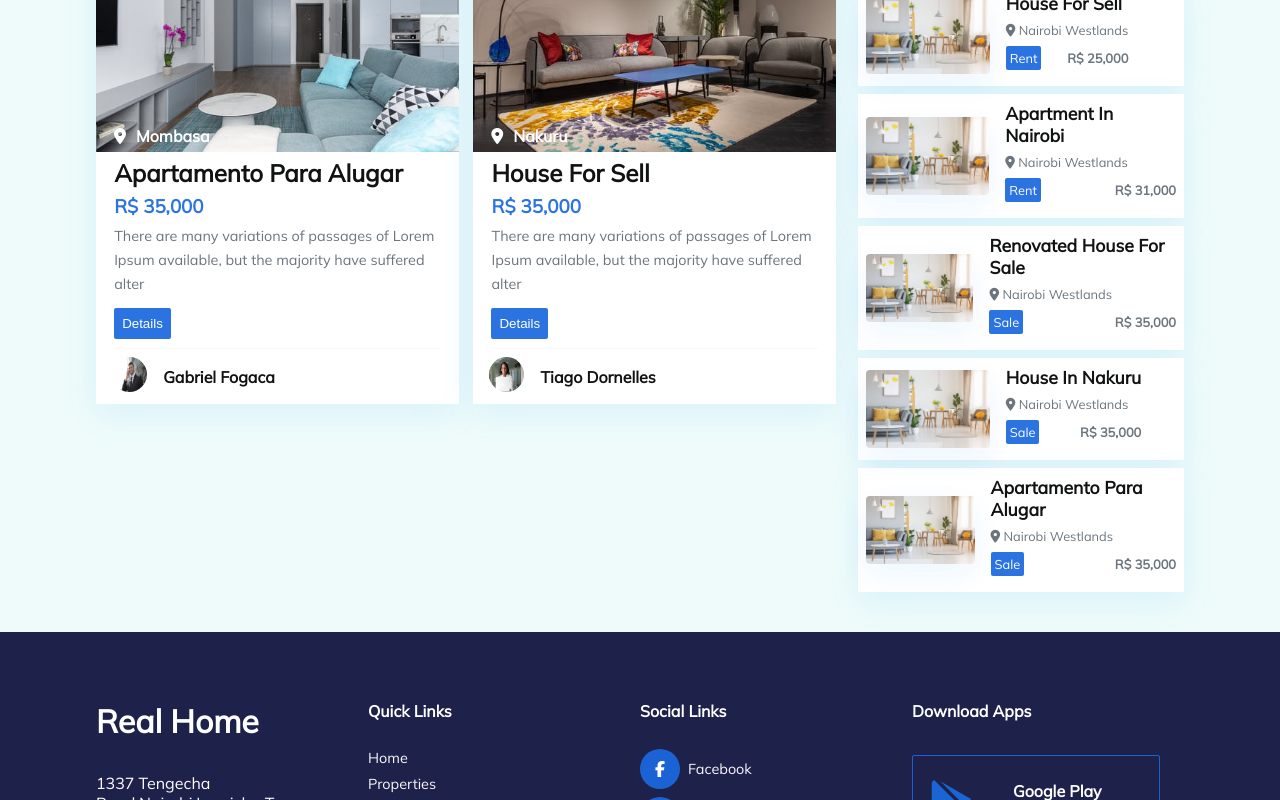
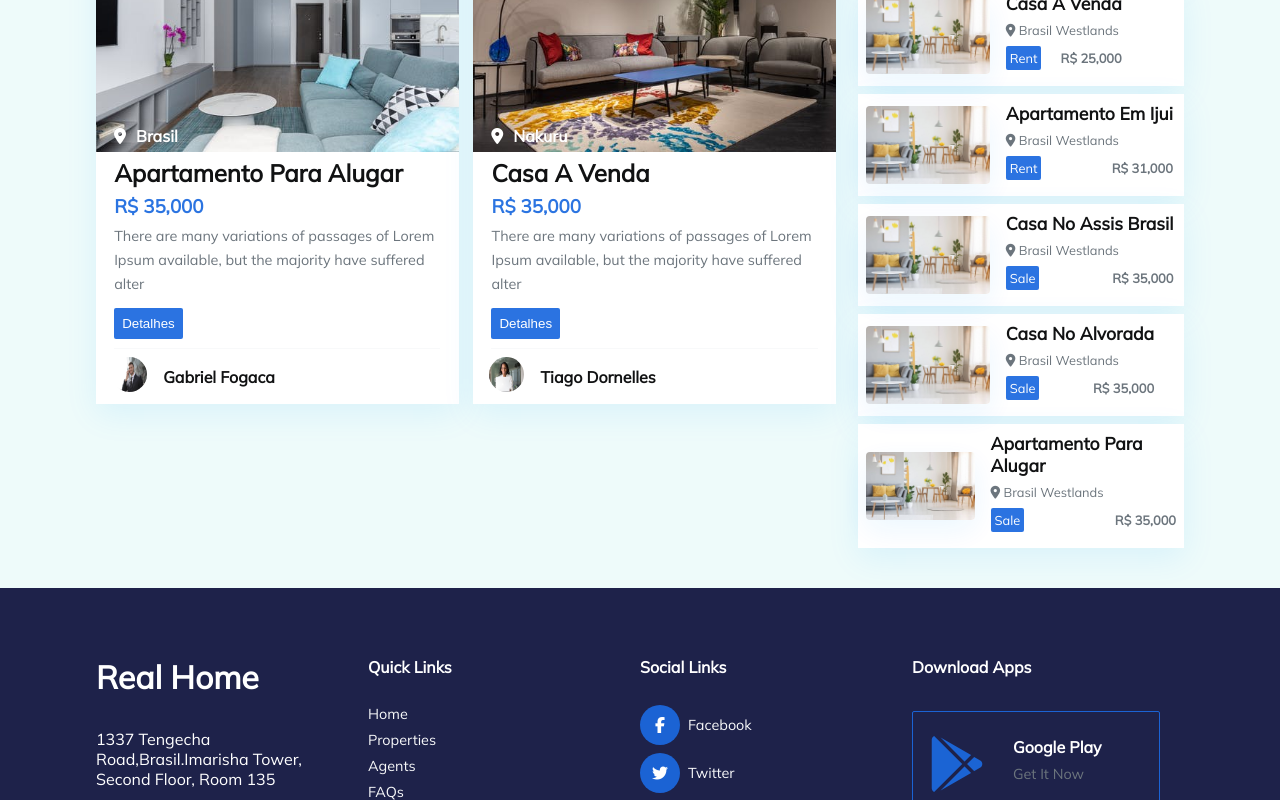
Before and after one commit to TiagoDDornelles/pampimv, a React (Create React App) app: page /agent/1 in a window 1280 px wide. Shown: the part 1120-1920 px from the top of the page. Built offline with nearby package versions, Linux system fonts and the light colour scheme.

Commit message:
detalhes ajustes

```diff
--- a/src/containers/AgentItemContainer.js
+++ b/src/containers/AgentItemContainer.js
@@ -33,7 +33,7 @@ const AgentItemContainer = ({ agent }) => {
             <Agents.Span>Call : </Agents.Span> {agent.phone}
           </Agents.CallInfo>
           <Agents.MoreInfo>
-            <Agents.Anchor to={`agent/${agent.id}`}>View Profile</Agents.Anchor>
+            <Agents.Anchor to={`agent/${agent.id}`}>Ver perfil</Agents.Anchor>
           </Agents.MoreInfo>
         </Agents.Wrapper>
       </Agents.Bottom>
--- a/src/containers/FeaturedListingContainer.js
+++ b/src/containers/FeaturedListingContainer.js
@@ -27,7 +27,7 @@ const FeaturedListingContainer = () => {
           ))}
         </Section.Content>
         <Section.Footer>
-          <Section.Button>More Listing</Section.Button>
+          <Section.Button>Ver Mais</Section.Button>
         </Section.Footer>
       </Section.InnerContainer>
     </Section>
--- a/src/containers/FooterContainer.js
+++ b/src/containers/FooterContainer.js
@@ -9,7 +9,7 @@ const FooterContainer = () => {
           <Footer.Item>
             <Footer.Title>Real Home</Footer.Title>
             <Footer.Text>
-              1337 Tengecha Road,Nairobi.Imarisha Tower, Second Floor, Room 135
+              1337 Tengecha Road,Brasil.Imarisha Tower, Second Floor, Room 135
             </Footer.Text>
             <Footer.List>
               <Footer.ListItem>
--- a/src/containers/ListingItemContainer.js
+++ b/src/containers/ListingItemContainer.js
@@ -30,7 +30,7 @@ const ListingItemContainer = ({ featured, width }) => {
           </Listing.Text>
           <Listing.Button>
             <Listing.Anchor to={`/property/${featured.id}`}>
-              Details
+              Detalhes
             </Listing.Anchor>
           </Listing.Button>
           <Listing.AgentContainer>
--- a/src/containers/ProfileContainer.js
+++ b/src/containers/ProfileContainer.js
@@ -40,11 +40,11 @@ const ProfileContainer = () => {
             </Form.FormGroup>
             <Form.FormGroup>
               <Form.Label>Celular</Form.Label>
-              <Form.Input type="text" value="+2547564867" />
+              <Form.Input type="text" value="+9 9999-9090" />
             </Form.FormGroup>
             <Form.FormGroup>
               <Form.Label>Endereço</Form.Label>
-              <Form.Input type="text" value="P.0 22344 Nairobi" />
+              <Form.Input type="text" value="P.0 22344 Brasil" />
             </Form.FormGroup>
             <Form.FormGroup>
               <Form.Label>Pais</Form.Label>
--- a/src/dev-data/agents.js
+++ b/src/dev-data/agents.js
@@ -11,9 +11,9 @@ const agents = [
     name: "Tiago Dornelles",
     email: "kevinn@gmail.com",
     phone: "+2572067895",
-    address: "P.O BOX 2456 Nairobi",
-    county: "Nairboi",
-    town: "Nairobi",
+    address: "P.O BOX 2456 Brasil",
+    county: "Brasil",
+    town: "Brasil",
     photo: "agent2.jpg",
 
     about:
@@ -31,7 +31,7 @@ const agents = [
         title: "Apartamento para Alugar",
         slug: "apartment-for-rent",
         price: price(35000),
-        location: "Mombasa",
+        location: "Brasil",
         description:
           "There are many variations of passages of Lorem Ipsum available, but the majority have suffered alteration in some form, by injected humour, or randomised words which don't look even slightly",
         images: ["image2.jpg", "image3.jpg", "image7.jpg", "image8.jpg"],
@@ -55,21 +55,21 @@ const agents = [
           kitchen: true,
         },
         address: {
-          address: "Nairobi Westlands",
-          county: "Nairobi",
-          city: "Nairobi",
+          address: "Brasil Westlands",
+          county: "Brasil",
+          city: "Brasil",
           street: "Tengecha St",
           area: "Nairobi",
         },
 
         featured: true,
         type: "rental",
-        listedIn: "rentals",
+        listedIn: "Aluguel",
         category: "Apartments",
       },
       {
         id: 2,
-        title: "House for Sell",
+        title: "Casa a venda",
         slug: "house-for-sell",
         price: price(35000),
         location: "Nakuru",
@@ -96,15 +96,15 @@ const agents = [
           kitchen: true,
         },
         address: {
-          address: "Nairobi Westlands",
-          county: "Nairobi",
-          city: "Nairobi",
+          address: "Brasil Westlands",
+          county: "Brasil",
+          city: "Brasil",
           street: "Tengecha St",
           area: "Nairobi",
         },
         featured: true,
         type: "rental",
-        listedIn: "rentals",
+        listedIn: "Aluguel",
         category: "Houses",
       },
     ],
@@ -114,9 +114,9 @@ const agents = [
     name: "Ranieri da Silva",
     email: "priscilla@gmail.com",
     phone: "+2572067895",
-    address: "P.O BOX 2456 Nairobi",
-    county: "Kisumu",
-    town: "Kisumu",
+    address: "P.O BOX 2456 Brasil",
+    county: "Brasil",
+    town: "Brasil",
     about:
       "Lorem ipsum dolor sit amet, consectetur adipiscing elit, sed do eiusmod tempor incididunt ut labore et dolore magna aliqua. Ut enim ad minim veniam, quis nostrud exercitation ullamco laboris nisi ut aliquip ex ea",
     social: {
@@ -133,7 +133,7 @@ const agents = [
         title: "Apartamento para Alugar",
         slug: "apartment-for-rent",
         price: price(35000),
-        location: "Mombasa",
+        location: "Brasil",
         description:
           "There are many variations of passages of Lorem Ipsum available, but the majority have suffered alteration in some form, by injected humour, or randomised words which don't look even slightly",
         images: ["image2.jpg", "image3.jpg", "image7.jpg", "image8.jpg"],
@@ -157,21 +157,21 @@ const agents = [
           kitchen: true,
         },
         address: {
-          address: "Nairobi Westlands",
-          county: "Nairobi",
-          city: "Nairobi",
+          address: "Brasil Westlands",
+          county: "Brasil",
+          city: "Brasil",
           street: "Tengecha St",
-          area: "Nairobi",
+          area: "Brasil"
         },
 
         featured: true,
         type: "rental",
-        listedIn: "rentals",
+        listedIn: "Aluguel",
         category: "Apartments",
       },
       {
         id: 2,
-        title: "House for Sell",
+        title: "Casa a venda",
         slug: "house-for-sell",
         price: price(35000),
         location: "Nakuru",
@@ -198,27 +198,27 @@ const agents = [
           kitchen: true,
         },
         address: {
-          address: "Nairobi Westlands",
-          county: "Nairobi",
-          city: "Nairobi",
+          address: "Brasil Westlands",
+          county: "Brasil",
+          city: "Brasil",
           street: "Tengecha St",
-          area: "Nairobi",
+          area: "Brasil"
         },
         featured: true,
         type: "rental",
-        listedIn: "rentals",
+        listedIn: "Aluguel",
         category: "Houses",
       },
     ],
   },
   {
     id: 3,
-    name: "Joram Davies",
+    name: "Gabriel Fogaça",
     email: "joram@gmail.com",
     phone: "+2572067895",
-    address: "P.O BOX 2456 Nairobi",
-    county: "Nairboi",
-    town: "Nairobi",
+    address: "P.O BOX 2456 Brasil",
+    county: "Brasil",
+    town: "Brasil",
     about:
       "Lorem ipsum dolor sit amet, consectetur adipiscing elit, sed do eiusmod tempor incididunt ut labore et dolore magna aliqua. Ut enim ad minim veniam, quis nostrud exercitation ullamco laboris nisi ut aliquip ex ea",
     social: {
@@ -235,7 +235,7 @@ const agents = [
         title: "Apartamento para Alugar",
         slug: "apartment-for-rent",
         price: price(35000),
-        location: "Mombasa",
+        location: "Brasil",
         description:
           "There are many variations of passages of Lorem Ipsum available, but the majority have suffered alteration in some form, by injected humour, or randomised words which don't look even slightly",
         images: ["image2.jpg", "image3.jpg", "image7.jpg", "image8.jpg"],
@@ -259,16 +259,16 @@ const agents = [
           kitchen: true,
         },
         address: {
-          address: "Nairobi Westlands",
-          county: "Nairobi",
-          city: "Nairobi",
+          address: "Brasil Westlands",
+          county: "Brasil",
+          city: "Brasil",
           street: "Tengecha St",
           area: "Nairobi",
         },
 
         featured: true,
         type: "rental",
-        listedIn: "rentals",
+        listedIn: "Aluguel",
         category: "Apartments",
       },
       {
@@ -300,27 +300,27 @@ const agents = [
           kitchen: true,
         },
         address: {
-          address: "Nairobi Westlands",
-          county: "Nairobi",
-          city: "Nairobi",
+          address: "Brasil Westlands",
+          county: "Brasil",
+          city: "Brasil",
           street: "Tengecha St",
           area: "Nairobi",
         },
         featured: true,
         type: "rental",
-        listedIn: "rentals",
+        listedIn: "Aluguel",
         category: "Apartments",
       },
     ],
   },
   {
     id: 4,
-    name: "Joram Davies",
+    name: "Ranieri da Silva",
     email: "joram@gmail.com",
     phone: "+2572067895",
-    address: "P.O BOX 2456 Nairobi",
-    county: "Nairboi",
-    town: "Nairobi",
+    address: "P.O BOX 2456 Brasil",
+    county: "Brasil",
+    town: "Brasil",
     about:
       "Lorem ipsum dolor sit amet, consectetur adipiscing elit, sed do eiusmod tempor incididunt ut labore et dolore magna aliqua. Ut enim ad minim veniam, quis nostrud exercitation ullamco laboris nisi ut aliquip ex ea",
     social: {
@@ -337,7 +337,7 @@ const agents = [
         title: "Apartamento para Alugar",
         slug: "apartment-for-rent",
         price: price(35000),
-        location: "Mombasa",
+        location: "Brasil",
         description:
           "There are many variations of passages of Lorem Ipsum available, but the majority have suffered alteration in some form, by injected humour, or randomised words which don't look even slightly",
         images: ["image2.jpg", "image3.jpg", "image7.jpg", "image8.jpg"],
@@ -361,21 +361,21 @@ const agents = [
           kitchen: true,
         },
         address: {
-          address: "Nairobi Westlands",
-          county: "Nairobi",
-          city: "Nairobi",
+          address: "Brasil Westlands",
+          county: "Brasil",
+          city: "Brasil",
           street: "Tengecha St",
           area: "Nairobi",
         },
 
         featured: true,
         type: "rental",
-        listedIn: "rentals",
+        listedIn: "Aluguel",
         category: "Apartments",
       },
       {
         id: 2,
-        title: "House for Sell",
+        title: "Casa a venda",
         slug: "house-for-sell",
         price: price(35000),
         location: "Nakuru",
@@ -402,15 +402,15 @@ const agents = [
           kitchen: true,
         },
         address: {
-          address: "Nairobi Westlands",
-          county: "Nairobi",
-          city: "Nairobi",
+          address: "Brasil Westlands",
+          county: "Brasil",
+          city: "Brasil",
           street: "Tengecha St",
           area: "Nairobi",
         },
         featured: true,
         type: "rental",
-        listedIn: "rentals",
+        listedIn: "Aluguel",
         category: "Apartments",
       },
     ],
--- a/src/dev-data/listing.js
+++ b/src/dev-data/listing.js
@@ -12,7 +12,7 @@ const listing = [
     title: "Apartamento para Alugar",
     slug: "apartment-for-rent",
     price: price(350000),
-    location: "Mombasa",
+    location: "Brasil",
     description:
       "There are many variations of passages of Lorem Ipsum available, but the majority have suffered alteration in some form, by injected humour, or randomised words which don't look even slightly",
     images: ["image2.jpg", "image3.jpg", "image7.jpg", "image8.jpg"],
@@ -36,21 +36,21 @@ const listing = [
       kitchen: true,
     },
     address: {
-      address: "Nairobi Westlands",
-      county: "Nairobi",
-      city: "Nairobi",
+      address: "Brasil Westlands",
+      county: "Brasil",
+      city: "Brasil",
       street: "Tengecha St",
       area: "Nairobi",
     },
 
     featured: true,
     type: "rental",
-    listedIn: "rentals",
+    listedIn: "Aluguel",
     category: "Apartments",
   },
   {
     id: 2,
-    title: "House for Sell",
+    title: "Casa a venda",
     slug: "house-for-sell",
     price: price(25000),
     location: "Nakuru",
@@ -77,23 +77,23 @@ const listing = [
       kitchen: true,
     },
     address: {
-      address: "Nairobi Westlands",
-      county: "Kisumu",
-      city: "Nairobi",
+      address: "Brasil Westlands",
+      county: "Brasil",
+      city: "Brasil",
       street: "Tengecha St",
-      area: "Nairobi",
+      area: "Brasil"
     },
     featured: true,
     type: "rental",
-    listedIn: "rentals",
+    listedIn: "Aluguel",
     category: "Offices",
   },
   {
     id: 3,
-    title: "Apartment In Nairobi",
-    slug: "apartment-in-nairobi",
+    title: "Apartamento em Ijui",
+    slug: "apartment-in-Brasil",
     price: price(31000),
-    location: "Nairobi",
+    location: "Brasil",
     description:
       "There are many variations of passages of Lorem Ipsum available, but the majority have suffered alteration in some form, by injected humour, or randomised words which don't look even slightly",
     images: ["image7.jpg", "image3.jpg", "image2.jpg", "image8.jpg"],
@@ -117,23 +117,23 @@ const listing = [
       kitchen: true,
     },
     address: {
-      address: "Nairobi Westlands",
-      county: "Mombasa",
-      city: "Nairobi",
+      address: "Brasil Westlands",
+      county: "Brasil",
+      city: "Brasil",
       street: "Tengecha St",
       area: "Nairobi",
     },
     featured: true,
     type: "rental",
-    listedIn: "Sales",
+    listedIn: "Venda",
     category: "Offices",
   },
   {
     id: 4,
-    title: "Renovated House For Sale",
+    title: "Casa no Assis Brasil",
     slug: "renoveted-house-for-sale",
     price: price(35000),
-    location: "Kisumu",
+    location: "Brasil",
     description:
       "There are many variations of passages of Lorem Ipsum available, but the majority have suffered alteration in some form, by injected humour, or randomised words which don't look even slightly",
     images: ["image4.jpg", "image3.jpg", "image7.jpg", "image8.jpg"],
@@ -157,23 +157,23 @@ const listing = [
       kitchen: true,
     },
     address: {
-      address: "Nairobi Westlands",
+      address: "Brasil Westlands",
       county: "Kisii",
-      city: "Nairobi",
+      city: "Brasil",
       street: "Tengecha St",
       area: "Nairobi",
     },
     featured: true,
     type: "sale",
-    listedIn: "Sales",
+    listedIn: "Venda",
     category: "Houses",
   },
   {
     id: 5,
-    title: "House in Nakuru",
+    title: "Casa no Alvorada",
     slug: "house-in-nakuru",
     price: price(35000),
-    location: "Nairobi",
+    location: "Brasil",
     description:
       "There are many variations of passages of Lorem Ipsum available, but the majority have suffered alteration in some form, by injected humour, or randomised words which don't look even slightly",
     images: ["image2.jpg", "image3.jpg", "image7.jpg", "image8.jpg"],
@@ -186,7 +186,7 @@ const listing = [
       "Fire Place",
     ],
     agent: {
-      name: "Joram Davies",
+      name: "Ranieri da Silva",
       image: "agent1.jpg",
     },
     features: {
@@ -197,15 +197,15 @@ const listing = [
       kitchen: true,
     },
     address: {
-      address: "Nairobi Westlands",
-      county: "Nairobi",
-      city: "Nairobi",
+      address: "Brasil Westlands",
+      county: "Brasil",
+      city: "Brasil",
       street: "Tengecha St",
       area: "Nairobi",
     },
     featured: true,
     type: "sale",
-    listedIn: "Sales",
+    listedIn: "Venda",
     category: "Retails",
   },
   {
@@ -213,7 +213,7 @@ const listing = [
     title: "Apartamento para Alugar",
     slug: "apartment-for-rent",
     price: price(35000),
-    location: "Nairobi",
+    location: "Brasil",
     description:
       "There are many variations of passages of Lorem Ipsum available, but the majority have suffered alteration in some form, by injected humour, or randomised words which don't look even slightly",
     images: ["image2.jpg", "image3.jpg", "image7.jpg", "image8.jpg"],
@@ -237,15 +237,15 @@ const listing = [
       kitchen: true,
     },
     address: {
-      address: "Nairobi Westlands",
-      county: "Nairobi",
-      city: "Nairobi",
+      address: "Brasil Westlands",
+      county: "Brasil",
+      city: "Brasil",
       street: "Tengecha St",
       area: "Nairobi",
     },
     featured: true,
     type: "sale",
-    listedIn: "rentals",
+    listedIn: "Aluguel",
     category: "Apartments",
   },
   {
@@ -253,7 +253,7 @@ const listing = [
     title: "Apartamento Figueiredo",
     slug: "offices-for-rent",
     price: price(35000),
-    location: "Nairobi",
+    location: "Brasil",
     description:
       "There are many variations of passages of Lorem Ipsum available, but the majority have suffered alteration in some form, by injected humour, or randomised words which don't look even slightly",
     images: ["image2.jpg", "image3.jpg", "image7.jpg", "image8.jpg"],
@@ -277,15 +277,15 @@ const listing = [
       kitchen: true,
     },
     address: {
-      address: "Nairobi Westlands",
-      county: "Nairobi",
-      city: "Nairobi",
+      address: "Brasil Westlands",
+      county: "Brasil",
+      city: "Brasil",
       street: "Tengecha St",
       area: "Nairobi",
     },
     featured: true,
     type: "rental",
-    listedIn: "rentals",
+    listedIn: "Aluguel",
     category: "Houses",
   },
   {
@@ -293,7 +293,7 @@ const listing = [
     title: "Apartamento para Alugar",
     slug: "apartmen-for-rent",
     price: price(35000),
-    location: "Nairobi",
+    location: "Brasil",
     description:
       "There are many variations of passages of Lorem Ipsum available, but the majority have suffered alteration in some form, by injected humour, or randomised words which don't look even slightly",
     images: ["image2.jpg", "image3.jpg", "image7.jpg", "image8.jpg"],
@@ -317,15 +317,15 @@ const listing = [
       kitchen: true,
     },
     address: {
-      address: "Nairobi Westlands",
-      county: "Nairobi",
-      city: "Nairobi",
+      address: "Brasil Westlands",
+      county: "Brasil",
+      city: "Brasil",
       street: "Tengecha St",
       area: "Nairobi",
     },
     featured: true,
     type: "rental",
-    listedIn: "rentals",
+    listedIn: "Aluguel",
     category: "Houses",
   },
   {
@@ -333,7 +333,7 @@ const listing = [
     title: "Apartamento para Alugar",
     slug: "apartment-for-rent",
     price: price(35000),
-    location: "Nairobi",
+    location: "Brasil",
     description:
       "There are many variations of passages of Lorem Ipsum available, but the majority have suffered alteration in some form, by injected humour, or randomised words which don't look even slightly",
     images: ["image2.jpg", "image3.jpg", "image7.jpg", "image8.jpg"],
@@ -357,15 +357,15 @@ const listing = [
       kitchen: true,
     },
     address: {
-      address: "Nairobi Westlands",
-      county: "Nairobi",
-      city: "Nairobi",
+      address: "Brasil Westlands",
+      county: "Brasil",
+      city: "Brasil",
       street: "Tengecha St",
       area: "Nairobi",
     },
     featured: true,
     type: "sale",
-    listedIn: "rentals",
+    listedIn: "Aluguel",
     category: "Retails",
   },
 ];
--- a/src/dev-data/messages.js
+++ b/src/dev-data/messages.js
@@ -11,22 +11,22 @@ export const messages = [
   },
   {
     id: 2,
-    from: "Joram Davies",
+    from: "Ranieri da Silva",
     to: 3,
     body: "Lorem ipsum, dolor sit amet consectetur adipisicing elit. Praesentium aut quod molestiae. Lorem ipsum dolor sit amet consectetur adipisicing elit. Suscipit, officiis! Fuga deserunt consequuntur iure repellendus expedita consectetur, est sequi quod qui explicabo consequatur tempora?",
     read: true,
     emailFrom: "joram@gmail.com",
     phone: +254720843306,
-    title: "Interested in The House for Sell in Nairobi County",
+    title: "Estou interessado na casa do bairro Alvorada",
   },
   {
     id: 3,
-    from: "Priscilla Johnson",
+    from: "Gabriel Fogaça",
     to: 3,
     body: "Lorem ipsum, dolor sit amet consectetur adipisicing elit. Praesentium aut quod molestiae. Lorem ipsum dolor sit amet consectetur adipisicing elit. Suscipit, officiis! Fuga deserunt consequuntur iure repellendus expedita consectetur, est sequi quod qui explicabo consequatur tempora?",
     read: true,
     emailFrom: "priscilla@gmail.com",
     phone: +254720843306,
-    title: "Interested in The House for Sell in Nairobi County",
+    title: "Estou interessado no apartamento de Ijui",
   },
 ];
--- a/src/pages/agent.js
+++ b/src/pages/agent.js
@@ -64,7 +64,7 @@ const Agentt = () => {
                   </Agent.TopLeft>
                   <Agent.TopRight>
                     <Agent.Title>{agent.name}</Agent.Title>
-                    <Agent.Text>Sales Agent</Agent.Text>
+                    <Agent.Text>Venda Agent</Agent.Text>
                     <Agent.List>
                       <Agent.ListItem>
                         <Agent.Icon name="fas fa-phone-alt" />
--- a/src/pages/listings.js
+++ b/src/pages/listings.js
@@ -42,7 +42,7 @@ const Listing = () => {
                 ))}
               </Section.Content>
               <Section.Footer>
-                <Section.Button>More Listing</Section.Button>
+                <Section.Button>Ver Mais</Section.Button>
               </Section.Footer>
             </Section.FlexItem>
           </Section.Flex>
--- a/src/partials/add_property_partials.js
+++ b/src/partials/add_property_partials.js
@@ -43,7 +43,7 @@ const Descrition = () => {
                 None
               </Form.Option>
               <Form.Option>Rental</Form.Option>
-              <Form.Option>Sales</Form.Option>
+              <Form.Option>Venda</Form.Option>
             </Form.Select>
           </Form.FormGroup>
         </Add.DescriptionContentTop>
```
